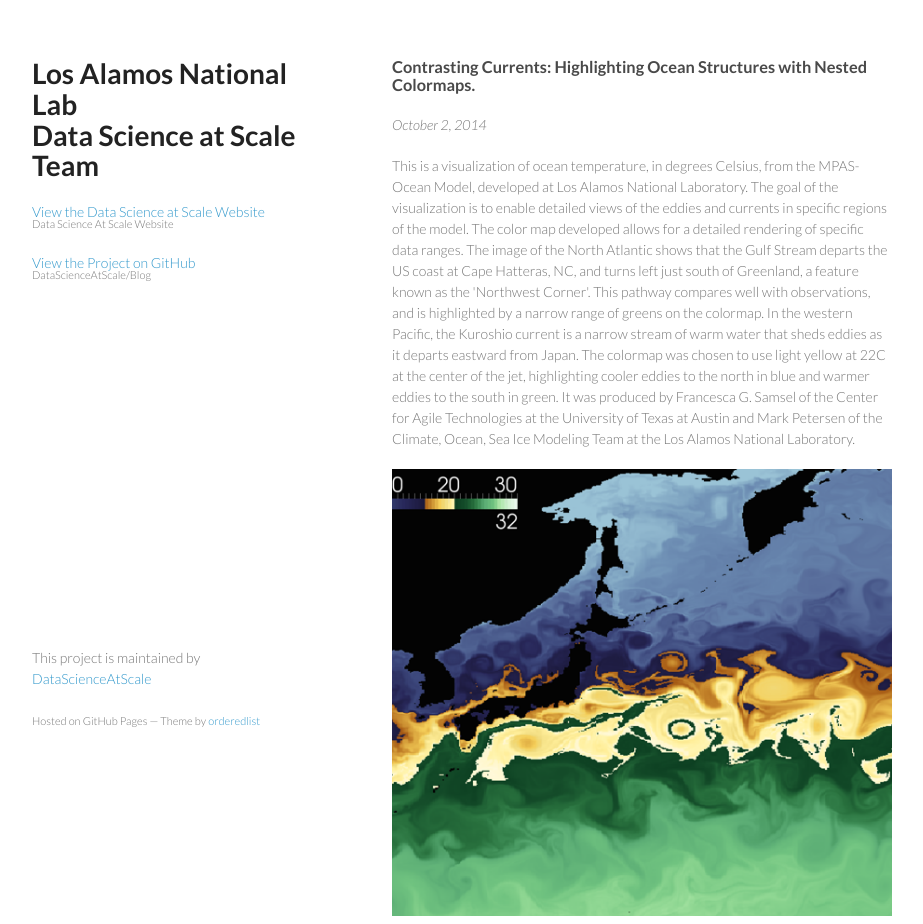
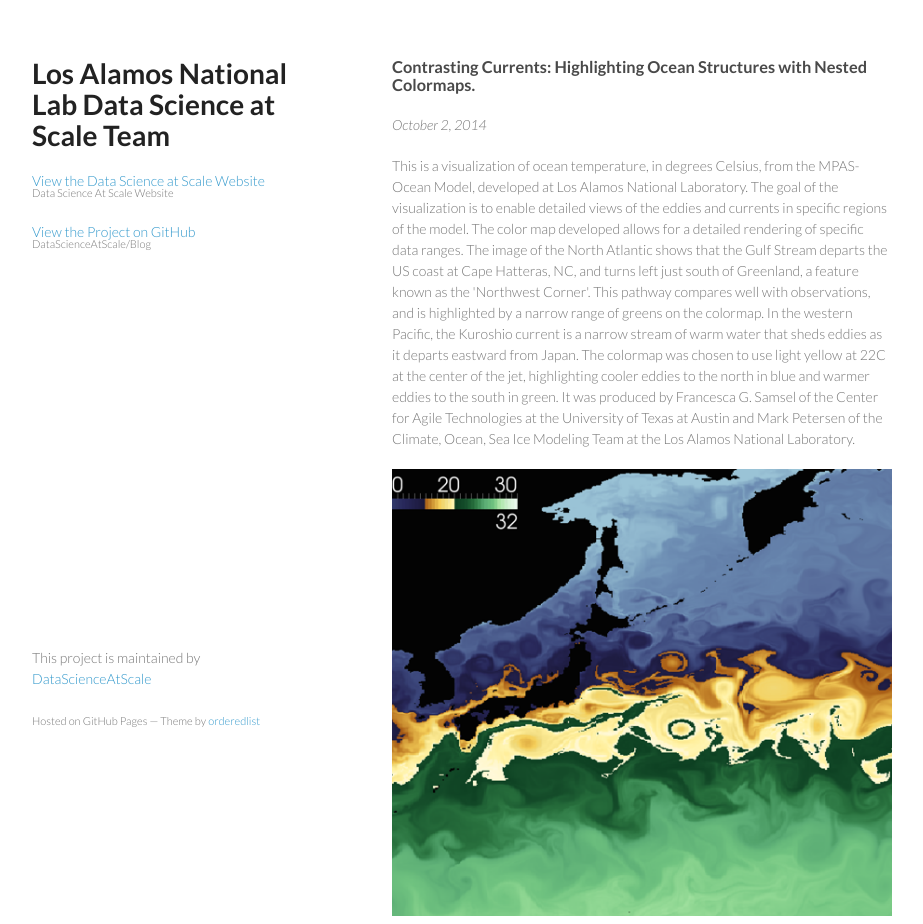
Before and after one commit to DataScienceAtScale/Blog, a website: page index.html in a window 1280 px wide. Shown: the top 924 px of the page, without its empty margins (178-1101 px from the left). Drawn offline with Linux system fonts and the light colour scheme.

Commit message:
Forgot to render.

```diff
--- a/index.html
+++ b/index.html
@@ -1,4 +1,4 @@
-<!DOCTYPE html><html><head><meta charset="utf-8"><meta http-equiv="X-UA-Compatible" content="chrome=1"><title>Technical Blag by LANL Data Science At Scale</title><link rel="stylesheet" href="stylesheets/styles.css"><link rel="stylesheet" href="stylesheets/pygment_trac.css"><meta name="viewport" content="width=device-width, initial-scale=1, user-scalable=no"><!--if lt IE 9script(src='//html5shiv.googlecode.com/svn/trunk/html5.js')--></head><body><div class="wrapper"><header><h1>Los Alamos National Lab<br>Data Science at Scale Team</h1><p class="view"><a href="http://datascience.lanl.gov">View the Data Science at Scale Website <small>Data Science At Scale Website</small></a></p><p class="view"><a href="https://github.com/DataScienceAtScale/Blog">View the Project on GitHub <small>DataScienceAtScale/Blog</small></a></p></header><section><a name="2014-10-2_1" href="#2014-10-2_1" class="anchor"><span class="octicon octicon-link"></span></a><h3 id="contrasting-currents-highlighting-ocean-structures-with-nested-colormaps-">Contrasting Currents: Highlighting Ocean Structures with Nested Colormaps.</h3>
+<!DOCTYPE html><html><head><meta charset="utf-8"><meta http-equiv="X-UA-Compatible" content="chrome=1"><title>Technical Blag by LANL Data Science At Scale</title><link rel="stylesheet" href="stylesheets/styles.css"><link rel="stylesheet" href="stylesheets/pygment_trac.css"><meta name="viewport" content="width=device-width, initial-scale=1, user-scalable=no"><!--if lt IE 9script(src='//html5shiv.googlecode.com/svn/trunk/html5.js')--></head><body><div class="wrapper"><header><h1>Los Alamos National Lab Data Science at Scale Team</h1><p class="view"><a href="http://datascience.lanl.gov">View the Data Science at Scale Website <small>Data Science At Scale Website</small></a></p><p class="view"><a href="https://github.com/DataScienceAtScale/Blog">View the Project on GitHub <small>DataScienceAtScale/Blog</small></a></p></header><section><a name="2014-10-2_1" href="#2014-10-2_1" class="anchor"><span class="octicon octicon-link"></span></a><h3 id="contrasting-currents-highlighting-ocean-structures-with-nested-colormaps-">Contrasting Currents: Highlighting Ocean Structures with Nested Colormaps.</h3>
 <p><em>October 2, 2014</em></p>
 <p>This is a visualization of ocean temperature, in degrees Celsius, from the MPAS-Ocean Model, developed at Los Alamos National Laboratory. The goal of the visualization is to enable detailed views of the eddies and currents in specific regions of the model. The color map developed allows for a detailed rendering of specific data ranges. The image of the North Atlantic shows that the Gulf Stream departs the US coast at Cape Hatteras, NC, and turns left just south of Greenland, a feature known as the &apos;Northwest Corner&apos;. This pathway compares well with observations, and is highlighted by a narrow range of greens on the colormap. In the western Pacific, the Kuroshio current is a narrow stream of warm water that sheds eddies as it departs eastward from Japan. The colormap was chosen to use light yellow at 22C at the center of the jet, highlighting cooler eddies to the north in blue and warmer eddies to the south in green. It was produced by Francesca G. Samsel of the Center for Agile Technologies at the University of Texas at Austin and Mark Petersen of the Climate, Ocean, Sea Ice Modeling Team at the Los Alamos National Laboratory.</p>
 <p><img src="img/ContrastingCurrent.png" alt=""></p>
```
